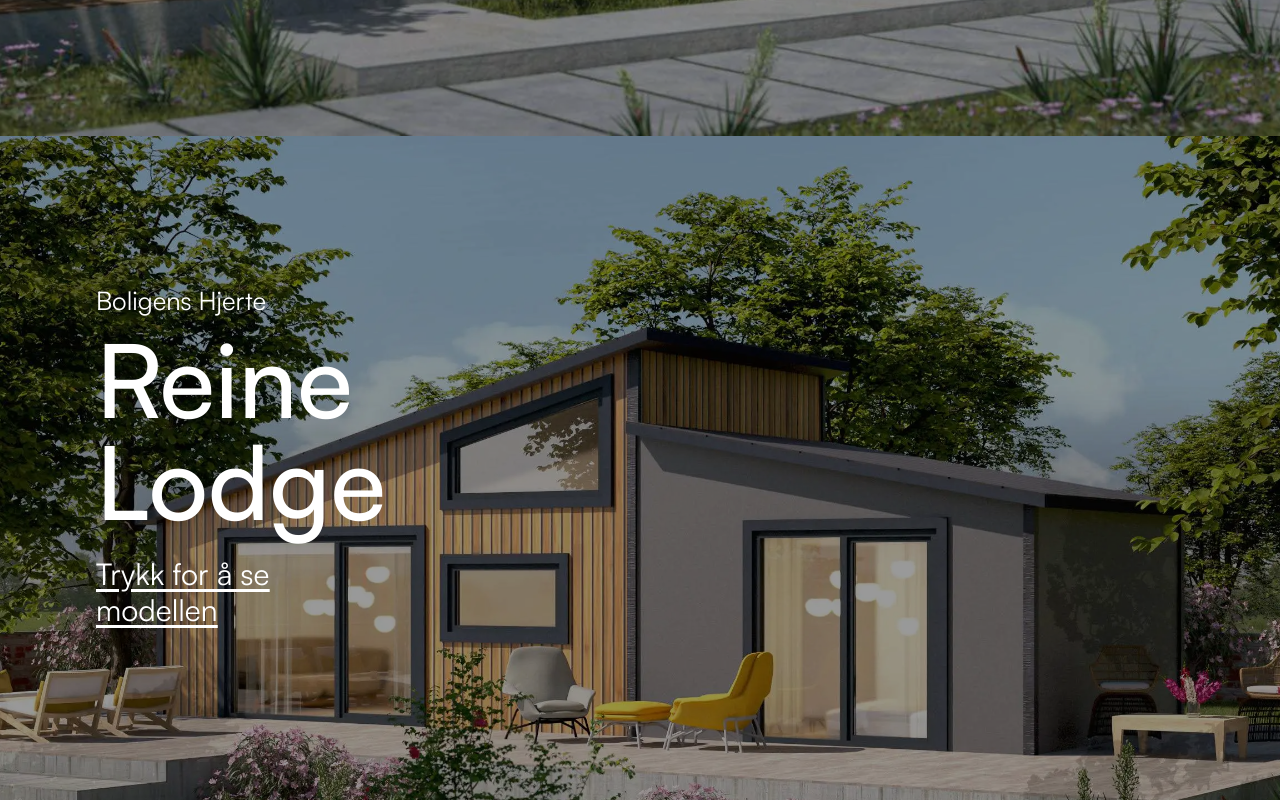
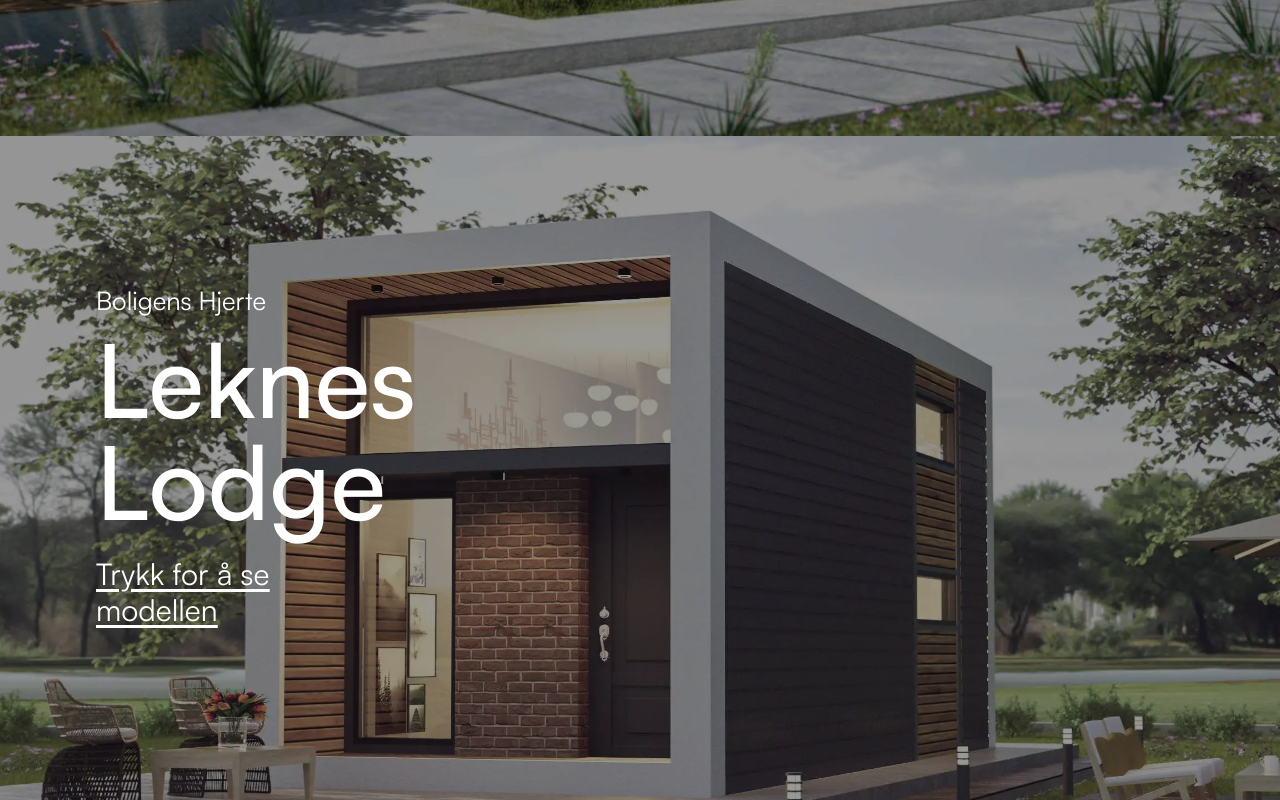
Before and after one commit to tariknh/lofothuset, a Next.js app: page / in a window 1280 px wide. Shown: the part 2500-3300 px from the top of the page. Built offline with nearby package versions, Linux system fonts and the light colour scheme.

Commit message:
commented out reine lodge

```diff
--- a/components/sections/TestComp.tsx
+++ b/components/sections/TestComp.tsx
@@ -71,12 +71,12 @@ const TestComp = () => {
               slogan={"Boligens Hjerte"}
               image={info[0].heroImage}
             />
-            <ModelComponent
+            {/* <ModelComponent
               title={"Reine Lodge"}
               href={"/modeller/reine-lodge"}
               slogan={"Boligens Hjerte"}
               image={info[1].heroImage}
-            />
+            /> */}
             <ModelComponent
               title={"Leknes Lodge"}
               href={"/modeller/leknes-lodge"}
```
